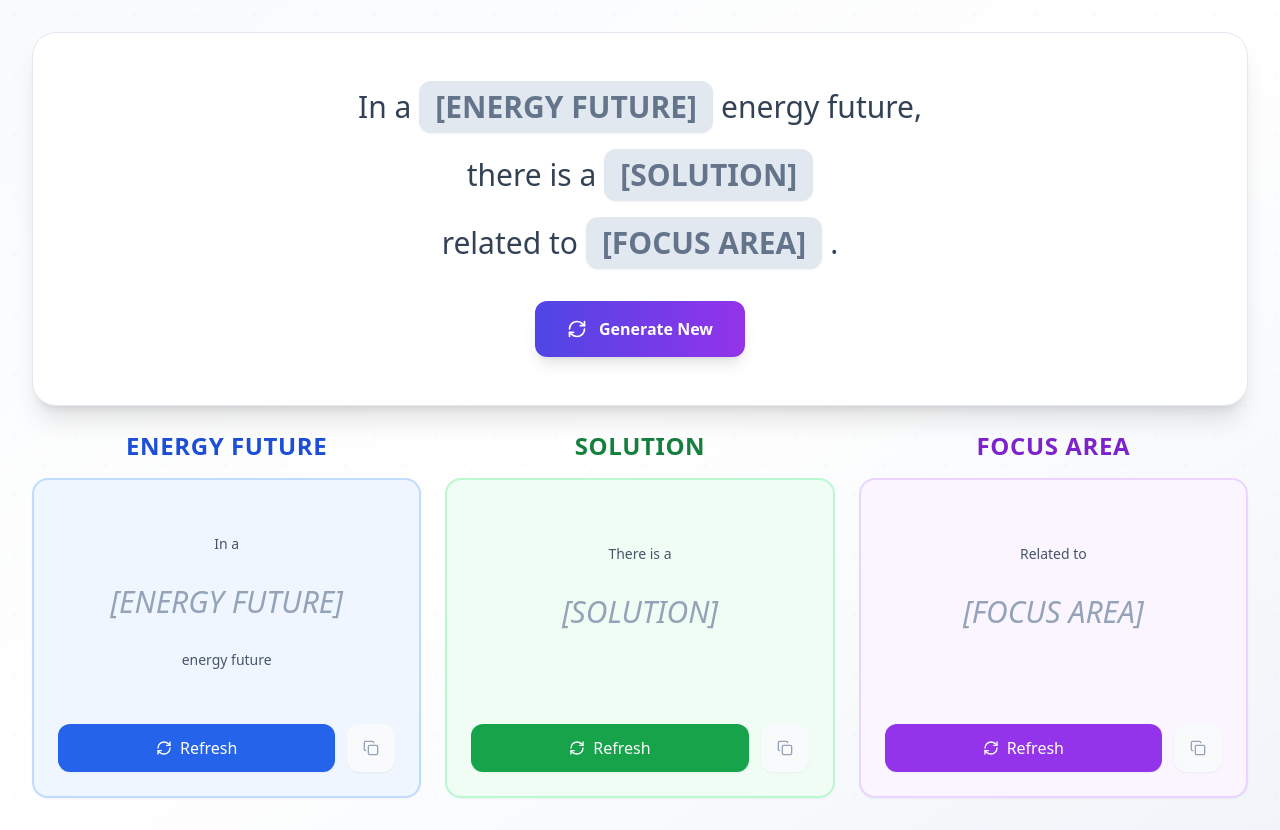
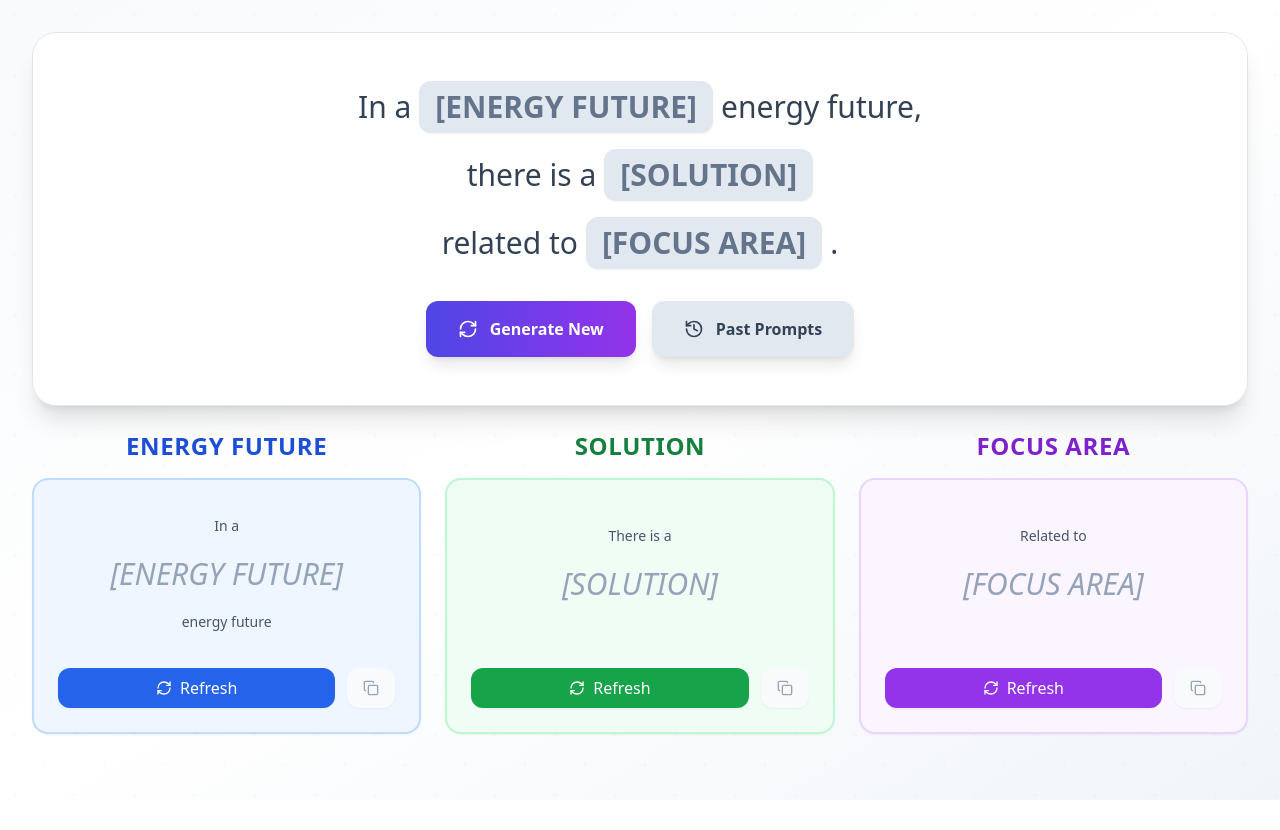
Before and after one commit to pixelatedmind/ThingsPromptCardGame, a React (Vite) app: page / in a window 1280 px wide. After the commit the page ends 800 px from the top, so only its background shows below. Built offline with nearby package versions, Linux system fonts and the light colour scheme.

Commit message:
Updated App.tsx

```diff
--- a/src/App.tsx
+++ b/src/App.tsx
@@ -1,5 +1,5 @@
 import React, { useState, useCallback } from 'react';
-import { Shuffle, RefreshCw, Copy, Lightbulb, Sparkles, Zap, Sun, Home, Leaf } from 'lucide-react';
+import { Shuffle, RefreshCw, Copy, Lightbulb, Sparkles, Zap, Sun, Home, Leaf, History } from 'lucide-react';
 
 // Types
 interface WordCategory {
@@ -260,6 +260,14 @@ function App() {
                         <RefreshCw className={`w-5 h-5 ${isGenerating ? 'animate-spin' : ''}`} />
                         Generate New
                       </button>
+
+                      <button
+                        onClick={() => console.log('Past prompts clicked')}
+                        className="bg-slate-200 hover:bg-slate-300 text-slate-700 px-8 py-4 rounded-xl font-semibold transition-all duration-300 flex items-center gap-3 shadow-lg hover:shadow-xl transform hover:scale-105 focus:outline-none focus:ring-2 focus:ring-slate-500 focus:ring-offset-2"
+                      >
+                        <History className="w-5 h-5" />
+                        Past Prompts
+                      </button>
                     </div>
                   </>
                 ) : (
@@ -302,6 +310,14 @@ function App() {
                         <RefreshCw className={`w-5 h-5 ${isGenerating ? 'animate-spin' : ''}`} />
                         Generate New
                       </button>
+
+                      <button
+                        onClick={() => console.log('Past prompts clicked')}
+                        className="bg-slate-200 hover:bg-slate-300 text-slate-700 px-8 py-4 rounded-xl font-semibold transition-all duration-300 flex items-center gap-3 shadow-lg hover:shadow-xl transform hover:scale-105 focus:outline-none focus:ring-2 focus:ring-slate-500 focus:ring-offset-2"
+                      >
+                        <History className="w-5 h-5" />
+                        Past Prompts
+                      </button>
                     </div>
                   </>
                 )}
@@ -327,7 +343,7 @@ function App() {
                   </div>
 
                   {/* Card */}
-                  <div className={`${colors.bg} rounded-2xl shadow-sm border-2 ${colors.border} p-4 md:p-6 h-72 md:h-80 flex flex-col transition-all duration-300 hover:shadow-lg hover:scale-[1.02] hover:border-opacity-60`}>
+                  <div className={`${colors.bg} rounded-2xl shadow-sm border-2 ${colors.border} p-4 md:p-6 h-60 md:h-64 flex flex-col transition-all duration-300 hover:shadow-lg hover:scale-[1.02] hover:border-opacity-60`}>
                     {/* Word Display */}
                     <div className="flex-1 flex flex-col justify-center text-center space-y-4">
                       <div className="space-y-2">
@@ -335,7 +351,7 @@ function App() {
                           {category.description.split('[WORD]')[0]}
                         </p>
 
-                        <div className={`min-h-[80px] flex items-center justify-center transition-all duration-300 ${
+                        <div className={`min-h-[60px] flex items-center justify-center transition-all duration-300 ${
                           isPlaceholder
                             ? 'text-slate-400 italic'
                             : `bg-gradient-to-r ${colors.gradient} bg-clip-text text-transparent font-bold`
@@ -356,7 +372,7 @@ function App() {
                       <button
                         onClick={() => generateWord(key as keyof typeof wordCategories)}
                         disabled={isGenerating}
-                        className={`flex-1 ${colors.button} disabled:bg-slate-400 text-white px-3 md:px-4 py-2 md:py-3 rounded-xl font-medium transition-all duration-200 flex items-center justify-center gap-1 md:gap-2 shadow-sm hover:shadow-md transform hover:scale-[1.02] focus:outline-none focus:ring-2 focus:ring-offset-2 text-sm md:text-base`}
+                        className={`flex-1 ${colors.button} disabled:bg-slate-400 text-white px-3 md:px-4 py-1 md:py-2 rounded-xl font-medium transition-all duration-200 flex items-center justify-center gap-1 md:gap-2 shadow-sm hover:shadow-md transform hover:scale-[1.02] focus:outline-none focus:ring-2 focus:ring-offset-2 text-sm md:text-base`}
                       >
                         <RefreshCw className={`w-4 h-4 ${isGenerating ? 'animate-spin' : ''}`} />
                         <span className="hidden sm:inline">Refresh</span>
@@ -366,7 +382,7 @@ function App() {
                       <button
                         onClick={() => handleCopyWord(currentWords[key as keyof typeof currentWords])}
                         disabled={isPlaceholder}
-                        className="bg-slate-100 hover:bg-slate-200 disabled:bg-slate-50 disabled:text-slate-400 text-slate-700 px-3 md:px-4 py-2 md:py-3 rounded-xl transition-all duration-200 flex items-center justify-center shadow-sm hover:shadow-md transform hover:scale-[1.02] focus:outline-none focus:ring-2 focus:ring-slate-500 focus:ring-offset-2"
+                        className="bg-slate-100 hover:bg-slate-200 disabled:bg-slate-50 disabled:text-slate-400 text-slate-700 px-3 md:px-4 py-1 md:py-2 rounded-xl transition-all duration-200 flex items-center justify-center shadow-sm hover:shadow-md transform hover:scale-[1.02] focus:outline-none focus:ring-2 focus:ring-slate-500 focus:ring-offset-2"
                         title="Copy word"
                       >
                         <Copy className="w-4 h-4" />
```
